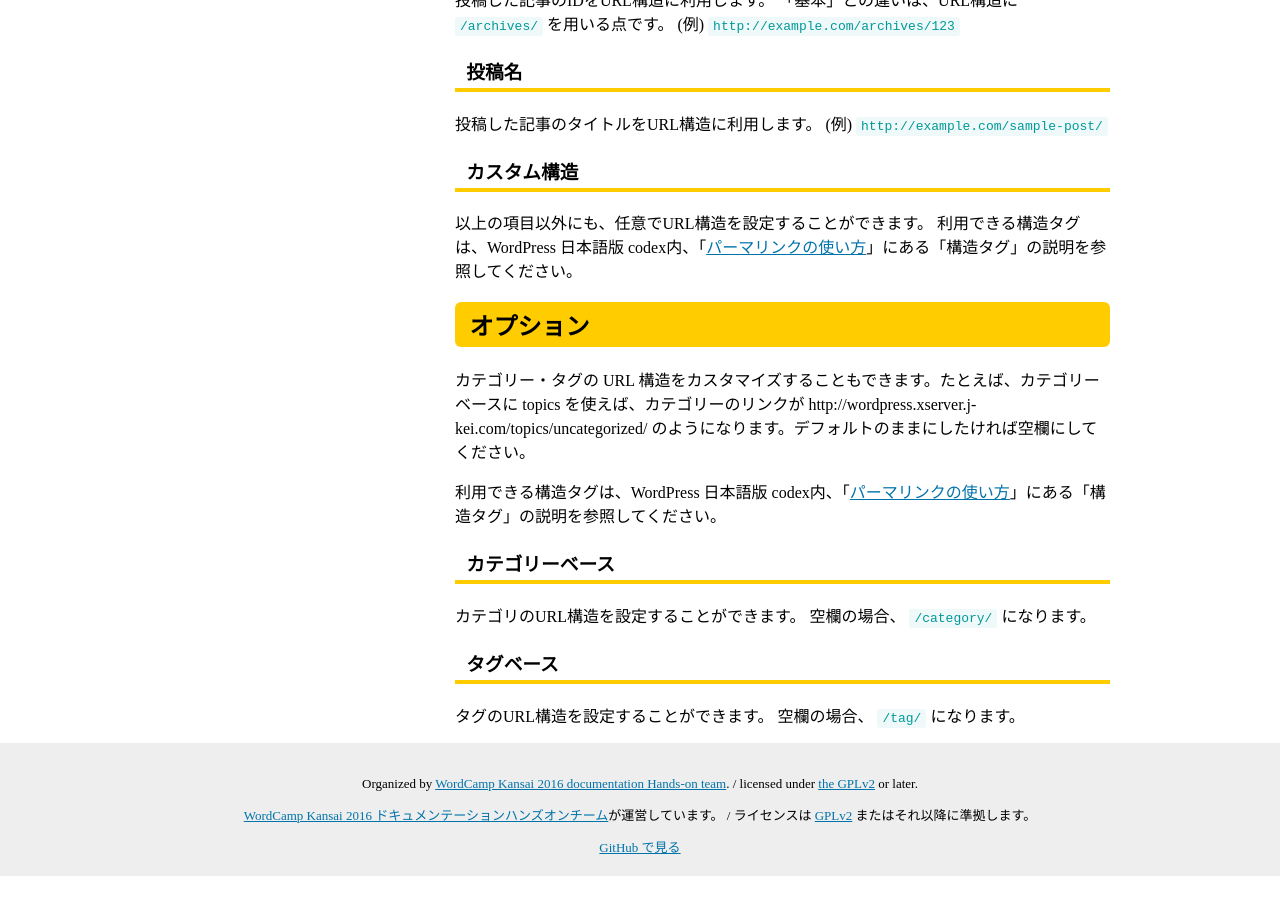
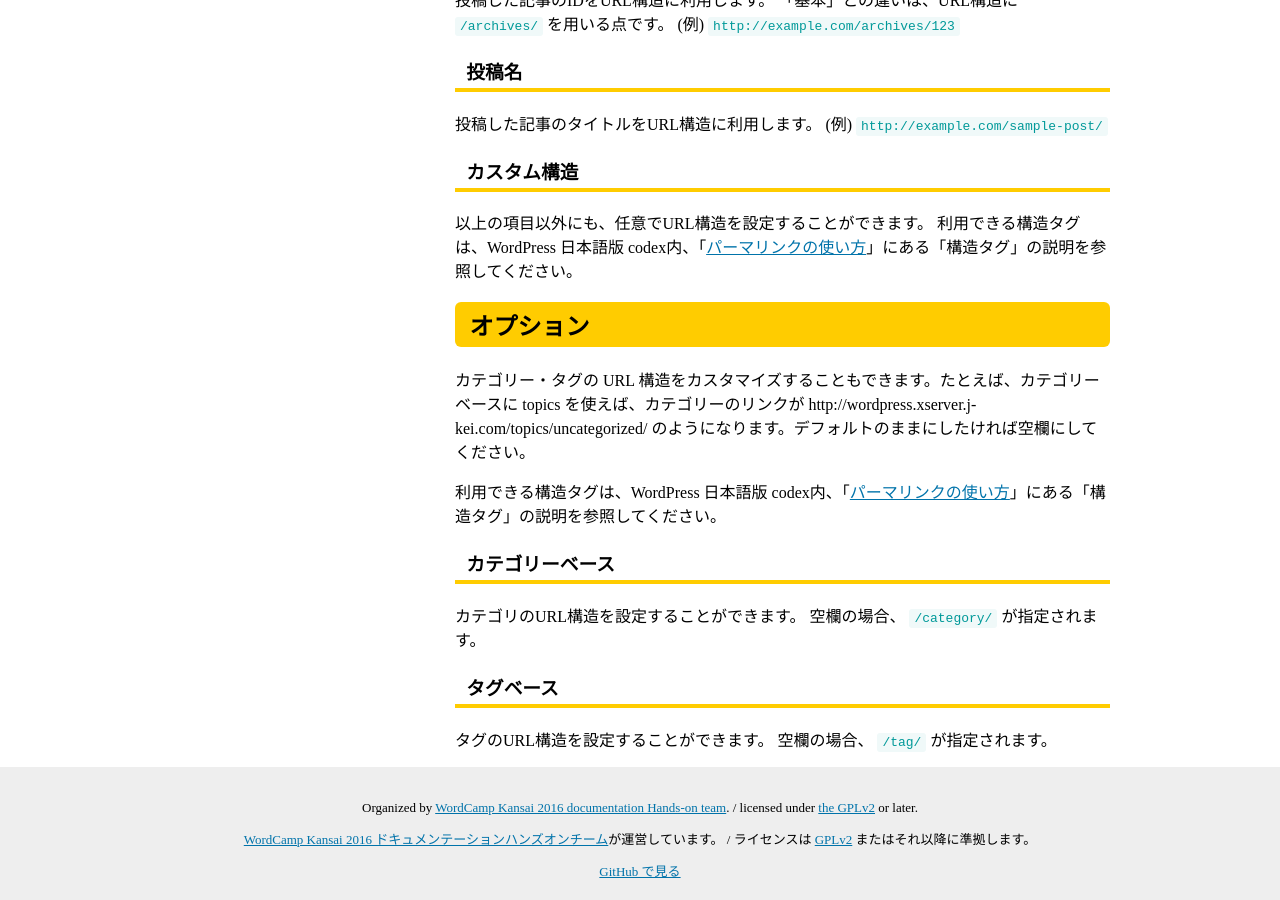
Before and after one commit to jawordpressorg/user-manual, a Jekyll site: the page built from 7_settei/index.md, in a window 1280 px wide and 900 px high, scrolled down 5423 px. Built offline with Jekyll 4.4.1, drawn with Linux system fonts in a browser that asks for light colours; nearby versions of some CDN libraries; a style sheet for code colours, icons or effects is not loaded; before the commit the page ends 6299 px from its top, so only the background shows below that.

```diff
--- a/7_settei/index.md
+++ b/7_settei/index.md
@@ -140,9 +140,9 @@
     ### カテゴリーベース
 
     カテゴリのURL構造を設定することができます。
-    空欄の場合、 `/category/` になります。
+    空欄の場合、 `/category/` が指定されます。
 
     ### タグベース
 
     タグのURL構造を設定することができます。
-    空欄の場合、 `/tag/` になります。
+    空欄の場合、 `/tag/` が指定されます。
```
